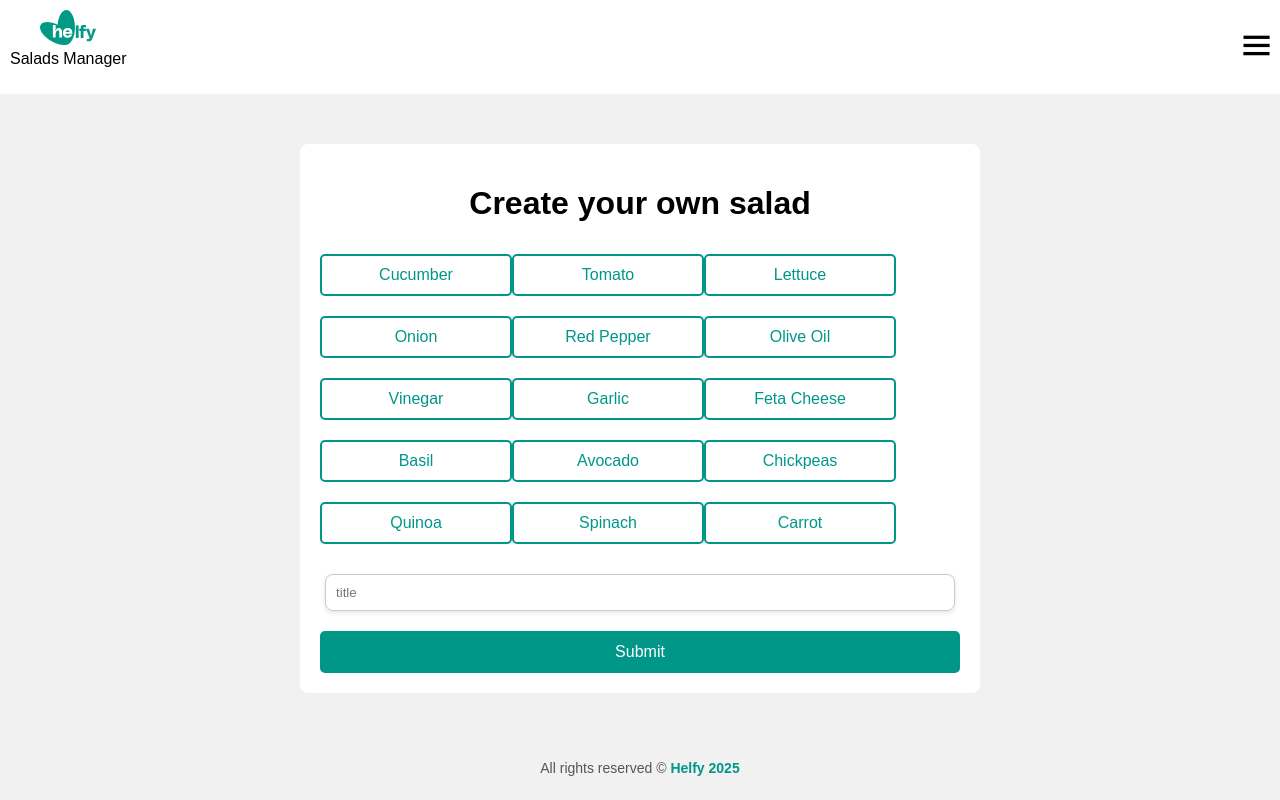
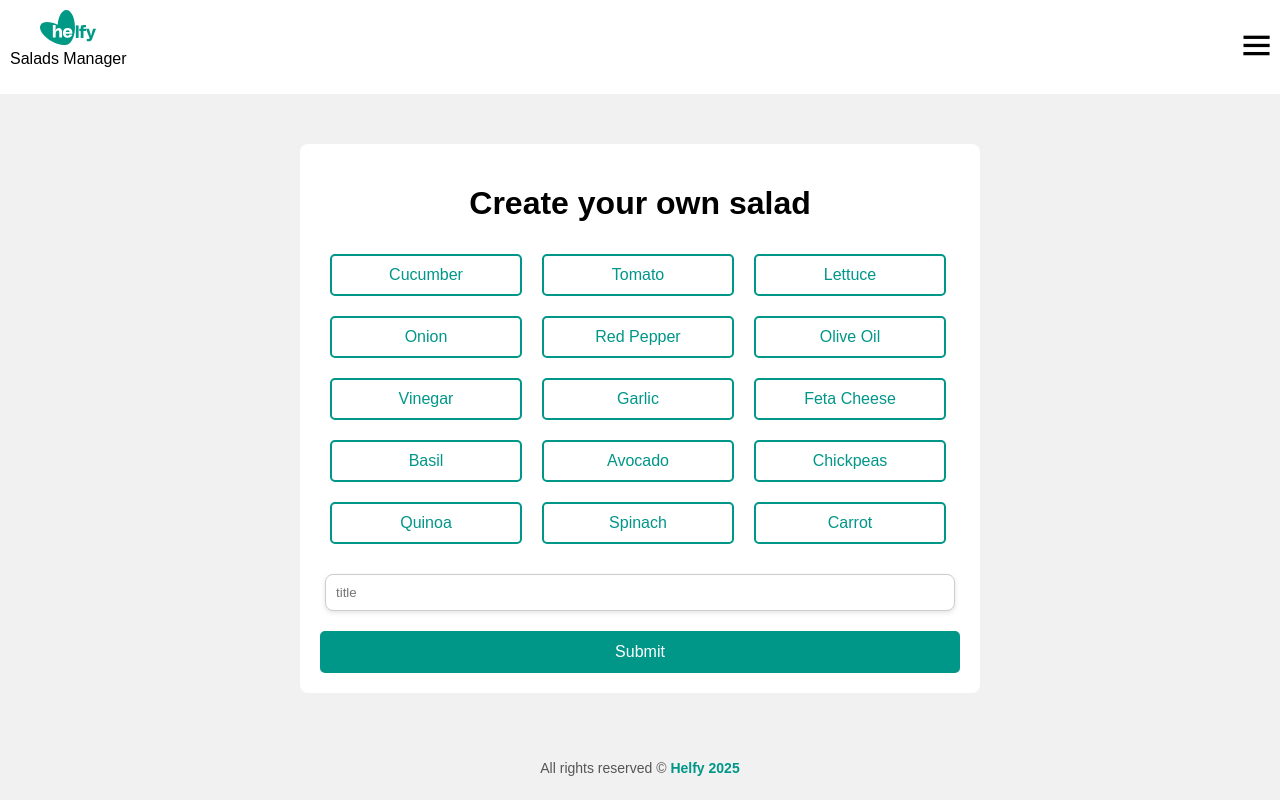
Before and after one commit to uriziv17/helfy_fullstack_react_task, a React (Vite) app: page /create-salad in a window 1280 px wide. Built offline with nearby package versions, Linux system fonts and the light colour scheme.

Commit message:
updated css file

```diff
--- a/src/stylesheets/create-salad.css
+++ b/src/stylesheets/create-salad.css
@@ -11,7 +11,7 @@
 
 .ingredient-container {
 	display: grid;
-	grid-template-columns: repeat(3, 1fr); /* 3 columns */
+	grid-template-columns: repeat(3, 1fr);
 	gap: 10px;
 	width: 100%;
 	margin-top: 20px;
@@ -20,19 +20,19 @@
 .ingredient-button {
 	width: 30%;
 	padding: 10px;
-	margin: 10px auto;
+	margin: 10px;
 	border: 2px solid #009688;
-	background-color: white; /* Default color */
+	background-color: white;
 	font-size: 16px;
 	cursor: pointer;
 	border-radius: 5px;
-	color: #009688; /* Default text color */
+	color: #009688;
 	transition: all 0.2s ease-in-out;
 }
 
 .ingredient-button.selected {
-	background-color: #009688; /* Selected color */
-	color: white; /* Selected text color */
+	background-color: #009688;
+	color: white;
 }
 
 input {
```
